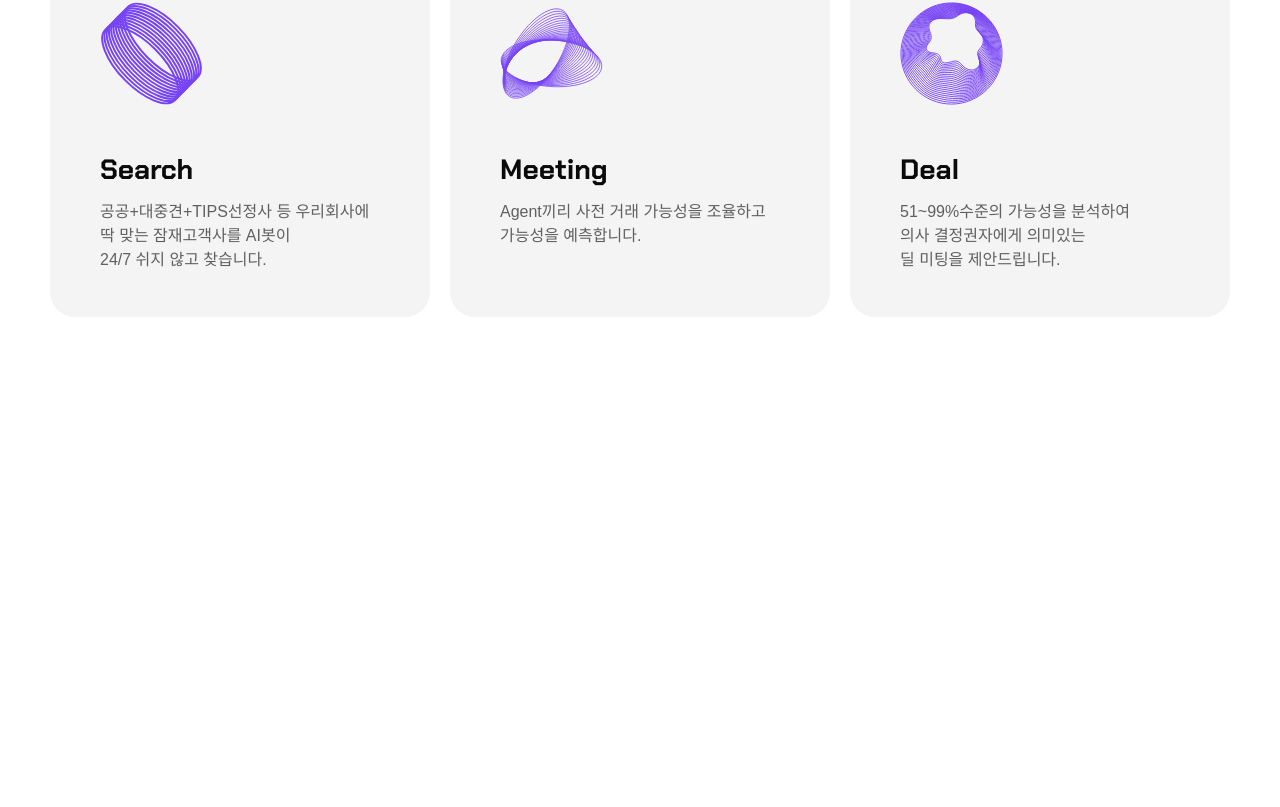
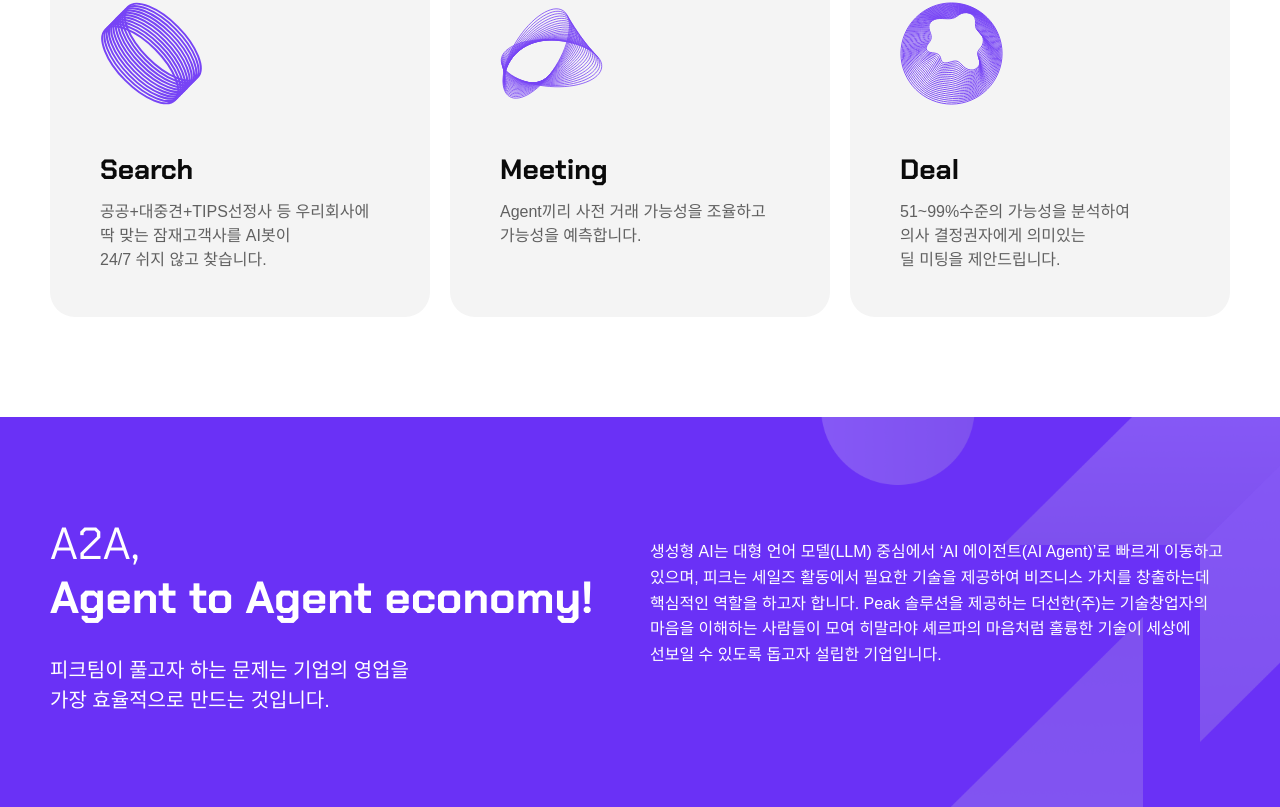
Before and after one commit to joycie416/Peak_FrontPage, a Next.js app: page / in a window 1280 px wide. Shown: the part 1570-2377 px from the top of the page. Before the commit the page ends 1987 px from the top, so only its background shows below. Built offline with nearby package versions, Linux system fonts and the light colour scheme; a web font is replaced by a local one.

Commit message:
add: Goal section 추가

```diff
--- a/src/app/page.tsx
+++ b/src/app/page.tsx
@@ -1,11 +1,13 @@
 import DataSection from "@/components/main/DataSection";
+import GoalSection from "@/components/main/GoalSection";
 import Top from "@/components/main/TopSection";
 
 export default function Home() {
   return (
-    <div className="flex flex-col items-center">
+    <div className="flex flex-col">
       <Top />
       <DataSection />
+      <GoalSection />
     </div>
   );
 }
--- a/src/components/main/DataSection.tsx
+++ b/src/components/main/DataSection.tsx
@@ -2,8 +2,10 @@ import DataContent from "./data/DataContent";
 
 const DataSection = () => {
   return (
-    <section id="data-wrapper" className="w-main-width mx-auto">
-      <DataContent />
+    <section id="data-wrapper" className="min-w-main-width">
+      <div className="w-main-width mx-auto">
+        <DataContent />
+      </div>
     </section>
   );
 };
--- /dev/null
+++ b/src/components/main/GoalSection.tsx
@@ -0,0 +1,23 @@
+import Image from "next/image";
+import GoalContent from "./goal/GoalContent";
+import GoalGraphic from "@public/main/figures/goal-graphic.svg";
+
+const GoalSection = () => {
+  return (
+    <section
+      id="goal-wrapper"
+      className="min-w-main-width h-[390px] bg-primary relative"
+    >
+      <Image
+        src={GoalGraphic}
+        alt="goal-graphic"
+        className="absolute top-0 bottom-0 right-0"
+      />
+      <div className="w-main-width mx-auto">
+        <GoalContent />
+      </div>
+    </section>
+  );
+};
+
+export default GoalSection;
--- /dev/null
+++ b/src/components/main/goal/GoalContent.tsx
@@ -0,0 +1,28 @@
+const GoalContent = () => {
+  return (
+    <div className="w-full mt-[100px] flex justify-between text-white">
+      <div>
+        <p className="text-[45px] leading-1">
+          <span>A2A,</span> <br />{" "}
+          <span className="font-bold">Agent to Agent economy!</span>
+        </p>
+        <p className="text-[20px] leading-[150%] font-pretendard font-medium mt-[30px]">
+          피크팀이 풀고자 하는 문제는 기업의 영업을 <br /> 가장 효율적으로
+          만드는 것입니다.
+        </p>
+      </div>
+      <div className="w-[580px] h-[142px] flex items-center mt-[15px]">
+        <p className="text-[16px] font-pretendard font-medium leading-[160%] break-keep">
+          생성형 AI는 대형 언어 모델(LLM) 중심에서 ‘AI 에이전트(AI Agent)’로
+          빠르게 이동하고 있으며, 피크는 세일즈 활동에서 필요한 기술을 제공하여
+          비즈니스 가치를 창출하는데 핵심적인 역할을 하고자 합니다. Peak
+          솔루션을 제공하는 더선한(주)는 기술창업자의 마음을 이해하는 사람들이
+          모여 히말라야 셰르파의 마음처럼 훌륭한 기술이 세상에 선보일 수 있도록
+          돕고자 설립한 기업입니다.
+        </p>
+      </div>
+    </div>
+  );
+};
+
+export default GoalContent;
--- a/tailwind.config.ts
+++ b/tailwind.config.ts
@@ -70,6 +70,9 @@ export default {
       width: {
         "main-width": "var(--main-width)",
       },
+      minWidth: {
+        "main-width": "var(--main-width)",
+      },
       fontFamily: {
         pretendard: ["var(--font-pretendard)"],
       },
```
Also changed, not shown: public/main/figures/goal-graphic.svg (added).
